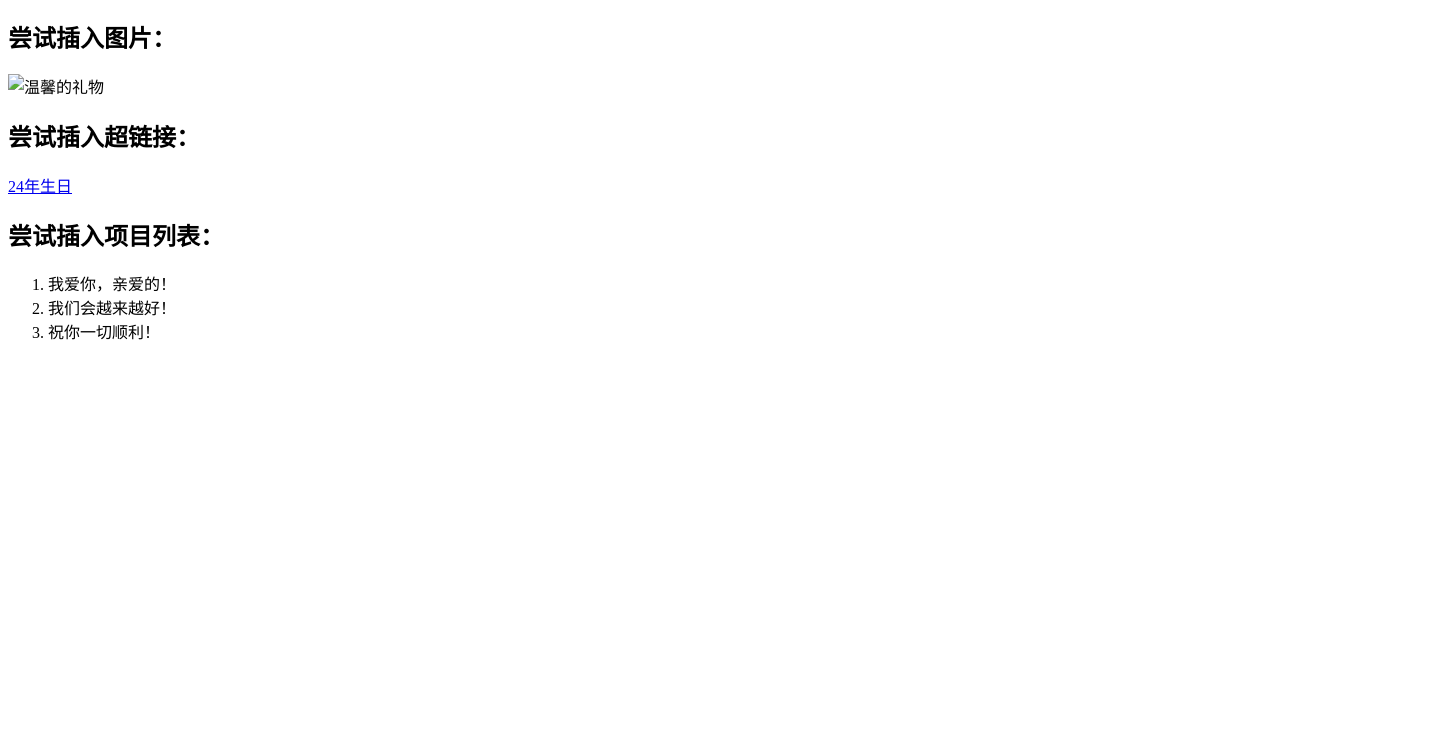
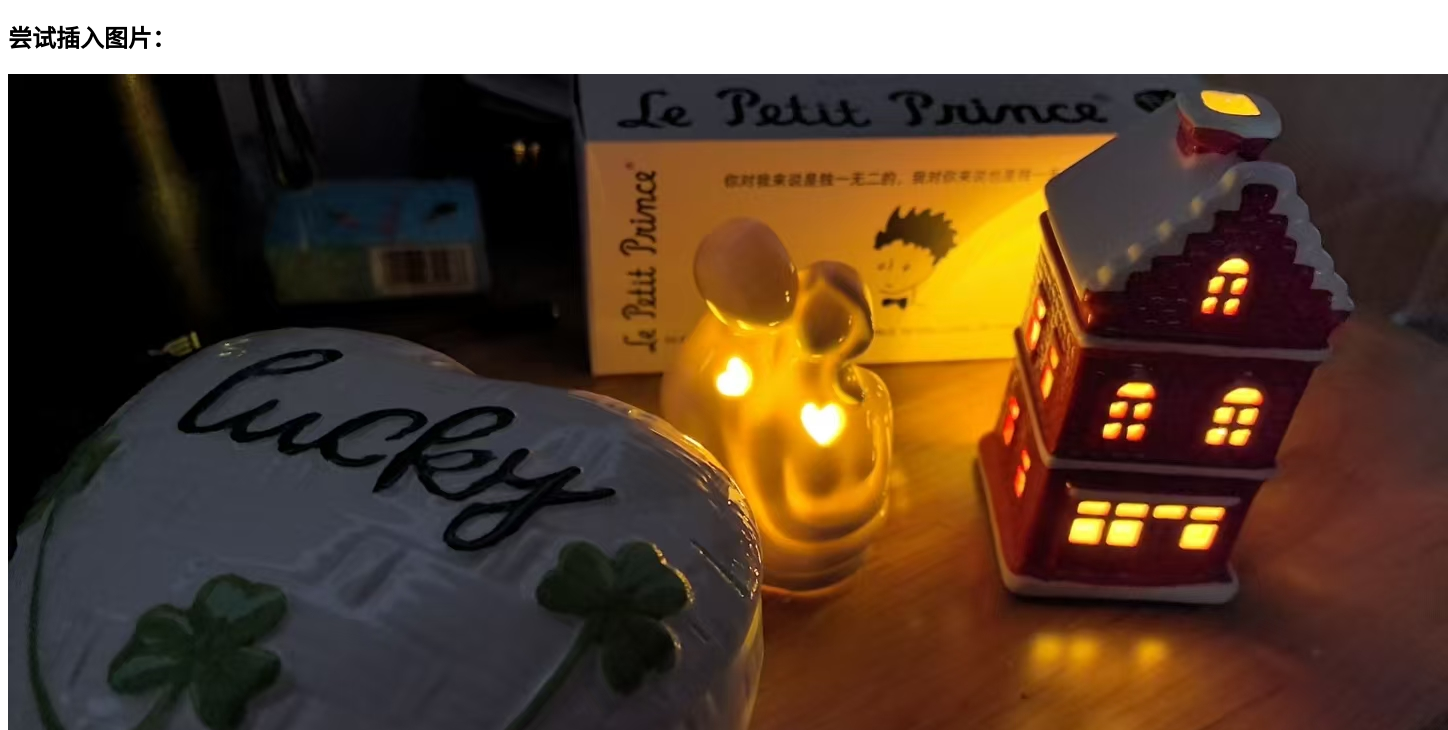
Before and after one commit to Cheryl0794/-94-, a plain HTML site: page index.html in a window 1280 px wide. Shown: the part 70-800 px from the top of the page, 1448 px wide, since content can reach past the window. Drawn offline with Linux system fonts and the light colour scheme.

Commit message:
Update index.html

```diff
--- a/index.html
+++ b/index.html
@@ -8,7 +8,7 @@
 <body>
   <h1>第二版网站来辽！</h1>
   <h2>尝试插入图片：</h2>
-    <img src="main/1.jpg" alt="温馨的礼物">
+    <img src="1.jpg" alt="温馨的礼物">
   <h2>尝试插入超链接：</h2>
     <a href="https://www.bilibili.com/video/BV1hT421a7EW/?spm_id_from=333.1387.upload.video_card.click&vd_source=e4a250ed9f86d1e5d0792bae9e1d8858" target="_blank">24年生日</a>
   <h2>尝试插入项目列表：</h2>
```
